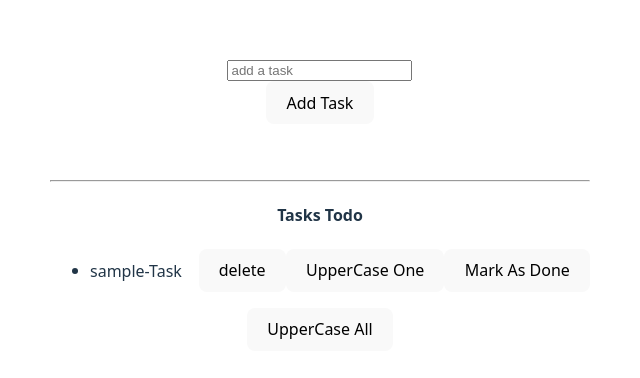
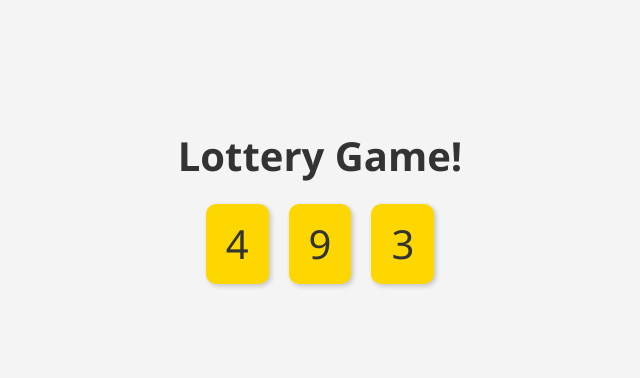
Before and after one commit to CrysPy-SAM/REACT-STATE-CLASS2, a React (Vite) app: page / in a window 1280 px wide. Shown: the part 196-574 px from the top of the page, without its empty margins (320-960 px from the left). Built offline with nearby package versions, Linux system fonts and the light colour scheme.

Commit message:
Updated Lottery component and added CSS styling

```diff
--- a/src/App.jsx
+++ b/src/App.jsx
@@ -1,12 +1,13 @@
 import { useState } from 'react';
 import './App.css';
 import TodoList from './TodoList';
+import Lottery from './Lottery';
 
 function App() {
 
   return (
     <>
-      <TodoList />
+      <Lottery />
     </>
   );
 }
--- /dev/null
+++ b/src/Lottery.css
@@ -0,0 +1,83 @@
+/* App.css */
+
+body {
+  margin: 0;
+  padding: 0;
+  font-family: 'Segoe UI', Tahoma, Geneva, Verdana, sans-serif;
+  background: #f4f4f4;
+  color: #333;
+}
+
+h1 {
+  text-align: center;
+  margin-top: 30px;
+  font-size: 2.5rem;
+}
+
+main, .container {
+  max-width: 600px;
+  margin: auto;
+  padding: 20px;
+  background: white;
+  box-shadow: 0 2px 8px rgba(0, 0, 0, 0.1);
+  border-radius: 12px;
+}
+
+/* Lottery Component */
+.ticket {
+  display: flex;
+  justify-content: center;
+  gap: 20px;
+  margin: 20px 0;
+}
+
+.ticket span {
+  font-size: 2.5rem;
+  background: #ffd700;
+  padding: 10px 20px;
+  border-radius: 10px;
+  box-shadow: 2px 2px 5px rgba(0,0,0,0.2);
+}
+
+button {
+  display: block;
+  margin: 10px auto;
+  padding: 10px 20px;
+  font-size: 1rem;
+  background-color: #007bff;
+  color: white;
+  border: none;
+  border-radius: 8px;
+  cursor: pointer;
+  transition: background 0.3s ease;
+}
+
+button:hover {
+  background-color: #0056b3;
+}
+
+/* TodoList Styles (optional if you’re using it) */
+.todo-container {
+  margin-top: 30px;
+}
+
+input[type="text"] {
+  width: 100%;
+  padding: 10px;
+  margin: 10px 0;
+  border: 2px solid #ccc;
+  border-radius: 8px;
+  font-size: 1rem;
+}
+
+ul {
+  list-style-type: none;
+  padding-left: 0;
+}
+
+li {
+  padding: 10px;
+  margin-bottom: 5px;
+  background: #eee;
+  border-radius: 6px;
+}
--- /dev/null
+++ b/src/Lottery.jsx
@@ -0,0 +1,17 @@
+import { useState } from "react"
+import "./Lottery.css";
+import { genTicket } from "./helper";
+
+export default function Lottery() {
+    let [ticket, setTicket]= useState(genTicket(3));
+    return(
+        <div>
+            <h1>Lottery Game!</h1>
+            <div className="ticket">
+                <span>{ticket[0]}</span>
+                <span>{ticket[1]}</span>
+                <span>{ticket[2]}</span>
+            </div>
+        </div>
+    )
+}
--- /dev/null
+++ b/src/helper.js
@@ -0,0 +1,8 @@
+function genTicket(n) {
+  let arr = new Array(n);
+  for (let i = 0; i < n; i++) {
+    arr[i] = Math.floor(Math.random() * 10);
+  }
+  return arr;
+}
+export { genTicket };
```
